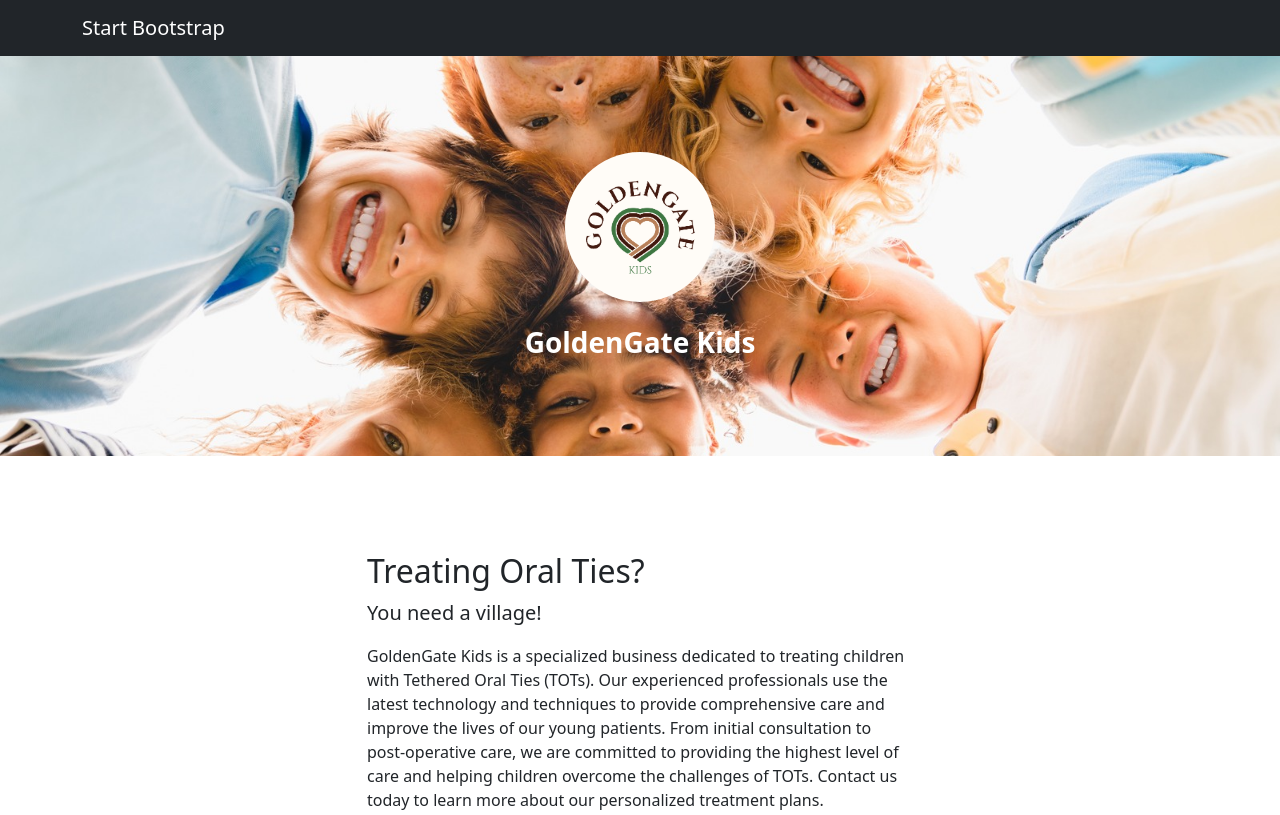
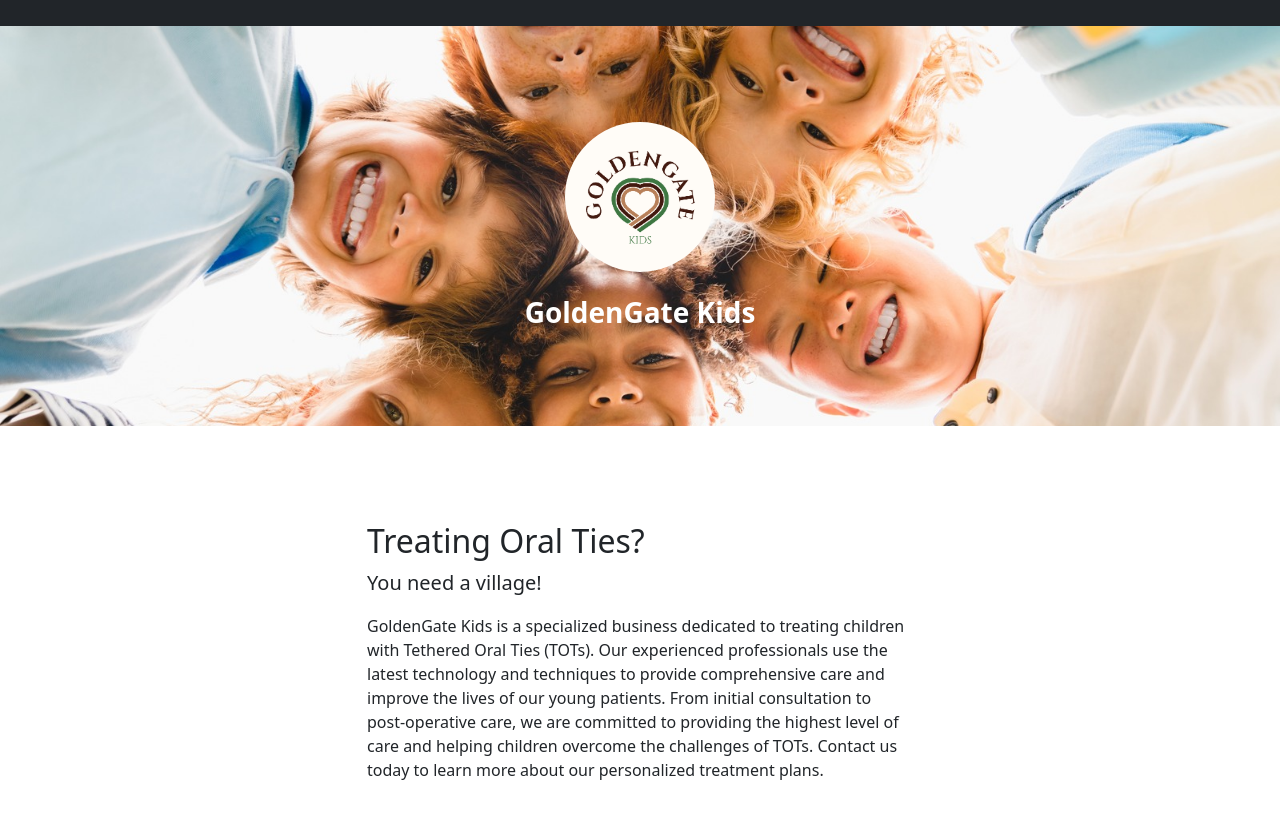
Before and after one commit to feitonglu/feitonglu.github.io, a plain HTML site: page index.html in a window 1280 px wide. Shown: the top 815 px of the page. Drawn offline with nearby package versions, Linux system fonts and the light colour scheme.

Commit message:
Update index.html

```diff
--- a/index.html
+++ b/index.html
@@ -15,7 +15,7 @@
         <!-- Responsive navbar-->
         <nav class="navbar navbar-expand-lg navbar-dark bg-dark">
             <div class="container">
-                <a class="navbar-brand" href="#!">Start Bootstrap</a>
+                <a class="navbar-brand" href="#!"></a>
                 <button class="navbar-toggler" type="button" data-bs-toggle="collapse" data-bs-target="#navbarSupportedContent" aria-controls="navbarSupportedContent" aria-expanded="false" aria-label="Toggle navigation"><span class="navbar-toggler-icon"></span></button>
                 <div class="collapse navbar-collapse" id="navbarSupportedContent">
                     <ul class="navbar-nav ms-auto mb-2 mb-lg-0">
```
